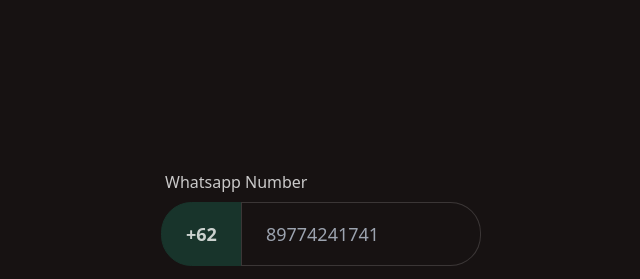
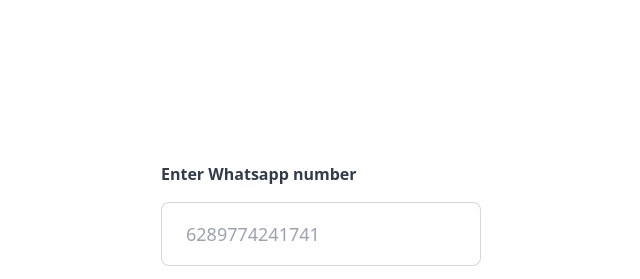
Before and after one commit to alifirhas/wameplease, a website: page index.html in a window 1280 px wide. Shown: the part 146-425 px from the top of the page, without its empty margins (319-959 px from the left). Drawn offline with Linux system fonts and the light colour scheme.

Commit message:
:recycle: More simple UI, better variable name, and add icon

```diff
--- a/index.html
+++ b/index.html
@@ -1,5 +1,5 @@
 <!DOCTYPE html>
-<html lang="en" data-theme="forest">
+<html lang="en" data-theme="emerald">
 	<head>
 		<meta charset="UTF-8" />
 		<meta name="viewport" content="width=device-width, initial-scale=1.0" />
@@ -12,44 +12,49 @@
 		<script src="./index.js"></script>
 
 		<!-- Theme changer -->
-		<script src="https://cdn.jsdelivr.net/npm/theme-change@2.0.2/index.js"></script>
+		<!-- <script src="https://cdn.jsdelivr.net/npm/theme-change@2.0.2/index.js"></script> -->
+
+		<!-- Iconify -->
+		<script src="https://code.iconify.design/3/3.1.0/iconify.min.js"></script>
 	</head>
 	<body>
 		<div
 			class="container mx-auto p-0 md:p-4 flex flex-col justify-center items-center h-screen"
 		>
+			<div class="w-full max-w-xs mb-4">
+				<h2 class="mb-4 font-bold">Enter Whatsapp number</h2>
 				<!-- Form -->
-			<div>
+				<form action="" onsubmit="event.preventDefault(); generateLink();">
 					<!-- Input Number -->
 					<div class="form-control w-full max-w-xs mb-4">
-					<label class="label">
-						<label for="telepon"><span>Whatsapp Number</span></label>
-					</label>
-					<div class="join">
-						<button class="btn btn-neutral btn-lg join-item">+62</button>
 						<input
 							type="text"
-							placeholder="89774241741"
+							placeholder="6289774241741"
 							class="input input-bordered input-lg w-full max-w-xs join-item"
 							oninput="numberOnly(this.id);"
 							maxlength="12"
-							id="no_telephone"
-							name="no_telephone"
+							id="whatsapp_number"
+							name="whatsapp_number"
 						/>
-					</div>
 					</div>
 
 					<!-- Generate link button -->
 					<button class="btn btn-primary w-full" onclick="generateLink()">
+						<span class="iconify w-5 h-5" data-icon="fa-brands:whatsapp"></span>
 						Generate Link
 					</button>
+				</form>
 			</div>
 
 			<!-- Link result -->
-			<div class="mt-4 w-full max-w-xs">
+			<div class="w-full max-w-xs">
 				<a target="_blank" href="" class="hidden" id="linkResult">
-					<button class="btn btn-active btn-accent w-full" id="linkButton">
-						Chat
+					<button class="btn btn-secondary w-full">
+						<span id="linkText">Chat</span>
+						<span
+							class="iconify w-5 h-5 ml-2"
+							data-icon="heroicons-outline:external-link"
+						></span>
 					</button>
 				</a>
 			</div>
@@ -63,15 +68,15 @@
 		}
 
 		function generateLink() {
-			var linkElement = document.getElementById("linkResult");
-			var buttonLinkElement = document.getElementById("linkButton");
-			var telephone = document.getElementById("no_telephone").value;
+			var linkResult = document.getElementById("linkResult");
+			var linkText = document.getElementById("linkText");
+			var telephone = document.getElementById("whatsapp_number").value;
 
-			var link = "http://wa.me/62" + String(telephone);
+			var link = "http://wa.me/" + String(telephone);
 
-			buttonLinkElement.textContent = "Chat with +62" + telephone;
-			linkElement.href = link;
-			linkElement.classList.remove("hidden");
+			linkText.textContent = "Chat with " + telephone;
+			linkResult.href = link;
+			linkResult.classList.remove("hidden");
 
 			console.log(link);
 		}
--- a/tailwind.config.js
+++ b/tailwind.config.js
@@ -5,7 +5,37 @@
 		extend: {},
 	},
 	daisyui: {
-		themes: ["light", "dark", "cupcake", "forest"],
+		themes: [
+			"light",
+			"dark",
+			"cupcake",
+			"bumblebee",
+			"emerald",
+			"corporate",
+			"synthwave",
+			"retro",
+			"cyberpunk",
+			"valentine",
+			"halloween",
+			"garden",
+			"forest",
+			"aqua",
+			"lofi",
+			"pastel",
+			"fantasy",
+			"wireframe",
+			"black",
+			"luxury",
+			"dracula",
+			"cmyk",
+			"autumn",
+			"business",
+			"acid",
+			"lemonade",
+			"night",
+			"coffee",
+			"winter",
+		],
 	},
 	plugins: [require("daisyui")],
 };
```
Also changed, not shown: dist/output.css. Lines whose indentation alone changed are shown as unchanged.
